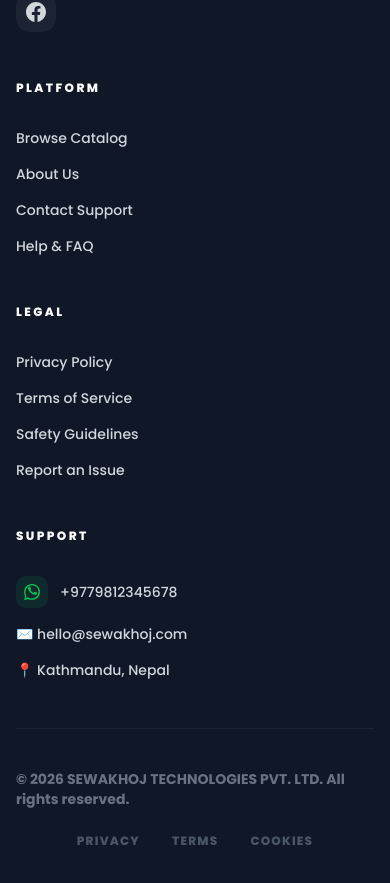
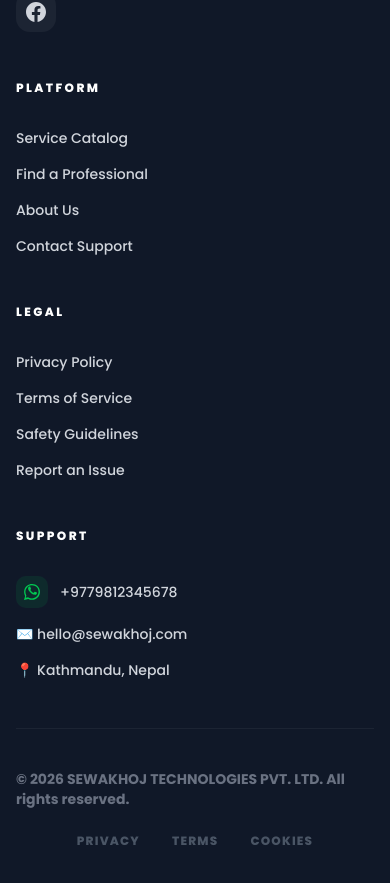
Before and after one commit to lngiri/sewakhoj, a Next.js app: page / in a window 390 px wide. Shown: the part 7032-7915 px from the top of the page. Built offline with nearby package versions, Linux system fonts and the light colour scheme; no server answers; the database is empty.

Commit message:
refactor: Split discovery funnel into Services Catalog and Find a Pro - Updated Navbar to separate /services (catalog) from /browse (pros) - Updated Footer with clearer labeling for catalog vs professional search - Optimized mobile navigation for dual entry points

```diff
--- a/src/components/layout/Footer.tsx
+++ b/src/components/layout/Footer.tsx
@@ -35,10 +35,10 @@ export default function Footer() {
           <div>
             <h3 className="text-white font-black uppercase text-xs tracking-[0.2em] mb-8">Platform</h3>
             <ul className="space-y-4 text-sm font-medium">
-              <li><Link href="/services" className="hover:text-sewakhoj-red transition-colors">Browse Catalog</Link></li>
+              <li><Link href="/services" className="hover:text-sewakhoj-red transition-colors">Service Catalog</Link></li>
+              <li><Link href="/browse" className="hover:text-sewakhoj-red transition-colors">Find a Professional</Link></li>
               <li><Link href="/about" className="hover:text-sewakhoj-red transition-colors">About Us</Link></li>
               <li><Link href="/contact" className="hover:text-sewakhoj-red transition-colors">Contact Support</Link></li>
-              <li><Link href="/faq" className="hover:text-sewakhoj-red transition-colors">Help & FAQ</Link></li>
             </ul>
           </div>
 
--- a/src/components/layout/Navbar.tsx
+++ b/src/components/layout/Navbar.tsx
@@ -95,7 +95,8 @@ export default function Navbar() {
           {/* Desktop Nav Links */}
           <div className="hidden md:flex nav-links items-center gap-6">
             <Link href="/" className={`${isTaskerView || isPortalView ? "text-slate-300 hover:text-white" : "text-gray-700 hover:text-sewakhoj-red"} font-medium text-sm transition-colors`}>Home</Link>
-            <Link href="/browse" className={`${isTaskerView || isPortalView ? "text-slate-300 hover:text-white" : "text-gray-700 hover:text-sewakhoj-red"} font-medium text-sm transition-colors`}>Services</Link>
+            <Link href="/services" className={`${isTaskerView || isPortalView ? "text-slate-300 hover:text-white" : "text-gray-700 hover:text-sewakhoj-red"} font-medium text-sm transition-colors`}>Services</Link>
+            <Link href="/browse" className={`${isTaskerView || isPortalView ? "text-slate-300 hover:text-white" : "text-gray-700 hover:text-sewakhoj-red"} font-medium text-sm transition-colors`}>Find a Pro</Link>
             <Link href="/about" className={`${isTaskerView || isPortalView ? "text-slate-300 hover:text-white" : "text-gray-700 hover:text-sewakhoj-red"} font-medium text-sm transition-colors`}>About</Link>
             <Link href="/contact" className={`${isTaskerView || isPortalView ? "text-slate-300 hover:text-white" : "text-gray-700 hover:text-sewakhoj-red"} font-medium text-sm transition-colors`}>Contact</Link>
             <Link href="/#how-it-works" className={`${isTaskerView || isPortalView ? "text-slate-300 hover:text-white" : "text-gray-700 hover:text-sewakhoj-red"} font-medium text-sm transition-colors`}>How it Works</Link>
@@ -158,7 +159,8 @@ export default function Navbar() {
       <div className={`md:hidden bg-white border-t shadow-lg transition-all duration-300 ease-in-out ${mobileMenuOpen ? "max-h-[500px] opacity-100 border-b" : "max-h-0 opacity-0 overflow-hidden border-none"}`}>
         <div className="px-4 py-4 space-y-3">
           <Link href="/" onClick={() => setMobileMenuOpen(false)} className="block py-2 text-gray-700 font-medium border-b border-gray-100">Home / मुख्य पृष्ठ</Link>
-          <Link href="/browse" onClick={() => setMobileMenuOpen(false)} className="block py-2 text-gray-700 font-medium border-b border-gray-100">Services / सेवाहरू</Link>
+          <Link href="/services" onClick={() => setMobileMenuOpen(false)} className="block py-2 text-gray-700 font-medium border-b border-gray-100">Service Catalog / सेवा क्याटलग</Link>
+          <Link href="/browse" onClick={() => setMobileMenuOpen(false)} className="block py-2 text-gray-700 font-medium border-b border-gray-100">Find a Pro / प्रविधिज्ञ खोज्नुहोस्</Link>
           <Link href="/about" onClick={() => setMobileMenuOpen(false)} className="block py-2 text-gray-700 font-medium border-b border-gray-100">About Us / हाम्रो बारेमा</Link>
           <Link href="/contact" onClick={() => setMobileMenuOpen(false)} className="block py-2 text-gray-700 font-medium border-b border-gray-100">Contact / सम्पर्क</Link>
           <Link href="/#how-it-works" onClick={() => setMobileMenuOpen(false)} className="block py-2 text-gray-700 font-medium border-b border-gray-100">How it Works / कसरी?</Link>
```
